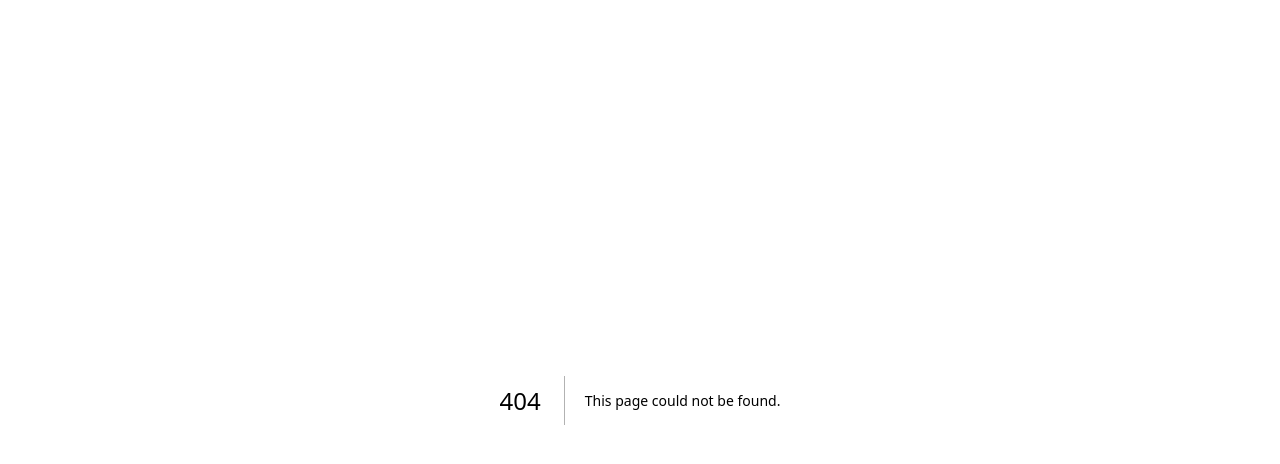
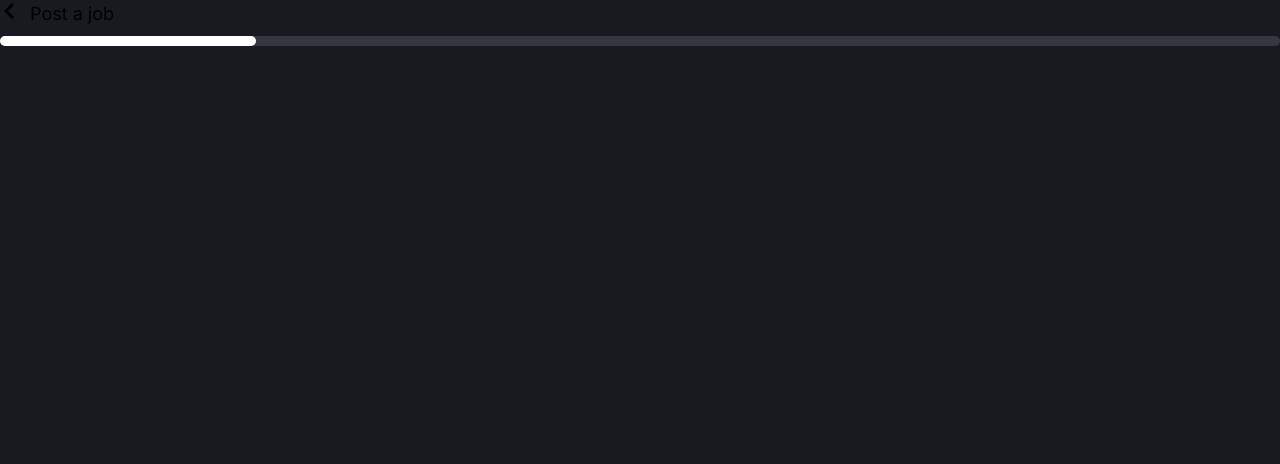
Before and after one commit to shashwat0802/SeeYou-FE, a Next.js app: page /post-job in a window 1280 px wide. Before the commit this address had no page. Shown: the top 464 px of the page. Built offline with nearby package versions, Linux system fonts and the light colour scheme.

Commit message:
fix: progress bar repeat tailwind class

```diff
--- a/app/components/ProgressBar.jsx
+++ b/app/components/ProgressBar.jsx
@@ -16,10 +16,10 @@ const ProgressBar = ({ step, setStep, totalSteps, type }) => {
         >
           <FaChevronLeft />
         </button>
-        {type === 'candidate' ? 'Fill the Form' : 'Complete Details'}
+        {type}
       </p>
 
-      <div className="w-full bg-[#34373F] rounded-full h-2.5 bg-[#34373F]">
+      <div className="w-full bg-[#34373F] rounded-full h-2.5">
         <div
           className="bg-white h-2.5 rounded-full my-2"
           style={{ width: progressBarWidth }}
--- /dev/null
+++ b/app/post-job/page.jsx
@@ -0,0 +1,19 @@
+'use client';
+import React, { useState } from 'react'
+import ProgressBar from "../components/ProgressBar";
+
+const page = () => {
+    const [step, setStep] = useState(1);
+  return (
+    <div>
+      <ProgressBar
+        step={step}
+        setStep={setStep}
+        totalSteps={5}
+        type="Post a job"
+      />
+    </div>
+  )
+}
+
+export default page
```
Also changed, not shown: 1 other file (tests, documents, lock files or other folders).
